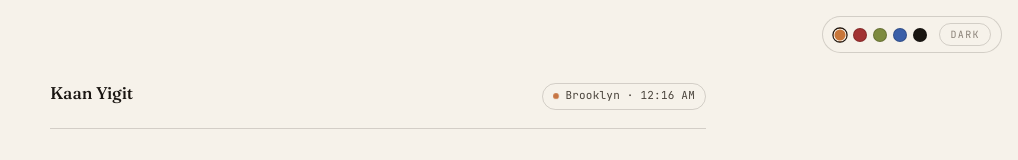
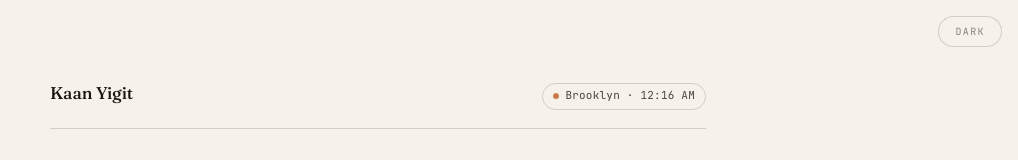
Before and after one commit to kaanyigit-repo/kaanyigit-com, a Next.js app: page / in a window 1280 px wide. Shown: the top 160 px of the page, without its empty margins (262-1280 px from the left). Built offline with nearby package versions, Linux system fonts and the light colour scheme.

Commit message:
ui(theme-controls): drop accent picker, ember locked as default

```diff
--- a/app/globals.css
+++ b/app/globals.css
@@ -36,12 +36,6 @@ body {
   --rule-2: rgba(232, 226, 212, 0.08);
 }
 
-/* Accent palette swaps. Default (no attr) is ember from :root above. */
-:root[data-accent="ember"]   { --accent: oklch(0.62 0.13 50); }
-:root[data-accent="crimson"] { --accent: oklch(0.50 0.17 25); }
-:root[data-accent="olive"]   { --accent: oklch(0.55 0.10 110); }
-:root[data-accent="cobalt"]  { --accent: oklch(0.50 0.14 250); }
-:root[data-accent="mono"]    { --accent: var(--ink); }
 
 body {
   background: var(--paper);
@@ -968,8 +962,7 @@ a.doc-pill:hover {
   z-index: 50;
   display: flex;
   align-items: center;
-  gap: 12px;
-  padding: 6px 10px;
+  padding: 4px 6px;
   background: color-mix(in oklab, var(--paper) 88%, transparent);
   backdrop-filter: blur(8px) saturate(1.1);
   -webkit-backdrop-filter: blur(8px) saturate(1.1);
@@ -977,33 +970,9 @@ a.doc-pill:hover {
   border-radius: 999px;
   font-family: var(--font-jetbrains-mono), ui-monospace, monospace;
 }
-.theme-controls-accents {
-  display: flex;
-  gap: 6px;
-}
-.theme-controls-swatch {
-  width: 14px;
-  height: 14px;
-  border-radius: 50%;
-  border: 1px solid rgba(0, 0, 0, 0.18);
-  cursor: pointer;
-  padding: 0;
-  transition: transform 0.15s, border-color 0.15s, box-shadow 0.15s;
-}
-.theme-controls-swatch:hover {
-  transform: scale(1.18);
-}
-.theme-controls-swatch.is-active {
-  transform: scale(1.1);
-  border-color: var(--ink);
-  box-shadow: 0 0 0 1px var(--paper) inset;
-}
-:root[data-theme="dark"] .theme-controls-swatch {
-  border-color: rgba(255, 255, 255, 0.22);
-}
 .theme-controls-toggle {
   background: transparent;
-  border: 1px solid var(--rule);
+  border: none;
   color: var(--ink-mute);
   font-family: inherit;
   font-size: 10px;
@@ -1012,23 +981,16 @@ a.doc-pill:hover {
   padding: 4px 10px;
   border-radius: 999px;
   cursor: pointer;
-  transition: color 0.15s, border-color 0.15s, background 0.15s;
+  transition: color 0.15s, background 0.15s;
 }
 .theme-controls-toggle:hover {
   color: var(--ink);
-  border-color: var(--accent);
   background: var(--rule-2);
 }
 @media (max-width: 520px) {
   .theme-controls {
     top: 10px;
     right: 10px;
-    padding: 5px 8px;
-    gap: 8px;
-  }
-  .theme-controls-swatch {
-    width: 12px;
-    height: 12px;
   }
 }
 
--- a/app/layout.tsx
+++ b/app/layout.tsx
@@ -59,9 +59,9 @@ export default function RootLayout({
     >
       <head>
         <script
-          // Set theme + accent before paint so persisted choices apply with no flash.
+          // Set theme before paint so persisted choice applies with no flash.
           dangerouslySetInnerHTML={{
-            __html: `(function(){try{var t=localStorage.getItem('theme');if(t==='dark'||t==='light'){document.documentElement.dataset.theme=t;}var a=localStorage.getItem('accent');if(a){document.documentElement.dataset.accent=a;}}catch(e){}})();`,
+            __html: `(function(){try{var t=localStorage.getItem('theme');if(t==='dark'||t==='light'){document.documentElement.dataset.theme=t;}}catch(e){}})();`,
           }}
         />
       </head>
--- a/components/ThemeControls.tsx
+++ b/components/ThemeControls.tsx
@@ -3,31 +3,16 @@
 import { useEffect, useState } from "react";
 
 type Theme = "light" | "dark";
-type Accent = "ember" | "crimson" | "olive" | "cobalt" | "mono";
-
-const ACCENTS: { id: Accent; label: string; hex: string }[] = [
-  { id: "ember", label: "Ember", hex: "#c87639" },
-  { id: "crimson", label: "Crimson", hex: "#a23232" },
-  { id: "olive", label: "Olive", hex: "#7d8a3e" },
-  { id: "cobalt", label: "Cobalt", hex: "#3a5fa8" },
-  { id: "mono", label: "Mono", hex: "#1a1612" },
-];
 
 export function ThemeControls() {
   const [theme, setTheme] = useState<Theme>("light");
-  const [accent, setAccent] = useState<Accent>("ember");
   const [mounted, setMounted] = useState(false);
 
   useEffect(() => {
-    const storedTheme = (localStorage.getItem("theme") as Theme | null) ?? null;
-    const storedAccent = (localStorage.getItem("accent") as Accent | null) ?? null;
-    const initialTheme: Theme =
-      storedTheme ?? (document.documentElement.dataset.theme === "dark" ? "dark" : "light");
-    const initialAccent: Accent =
-      storedAccent ??
-      ((document.documentElement.dataset.accent as Accent | undefined) ?? "ember");
-    setTheme(initialTheme);
-    setAccent(initialAccent);
+    const stored = (localStorage.getItem("theme") as Theme | null) ?? null;
+    const initial: Theme =
+      stored ?? (document.documentElement.dataset.theme === "dark" ? "dark" : "light");
+    setTheme(initial);
     setMounted(true);
   }, []);
 
@@ -41,36 +26,10 @@ export function ThemeControls() {
     }
   };
 
-  const updateAccent = (next: Accent) => {
-    setAccent(next);
-    document.documentElement.dataset.accent = next;
-    try {
-      localStorage.setItem("accent", next);
-    } catch {
-      /* private mode */
-    }
-  };
-
   if (!mounted) return null;
 
   return (
     <div className="theme-controls" aria-label="Theme controls">
-      <div className="theme-controls-accents" role="group" aria-label="Accent color">
-        {ACCENTS.map((a) => (
-          <button
-            key={a.id}
-            type="button"
-            className={
-              "theme-controls-swatch" + (accent === a.id ? " is-active" : "")
-            }
-            style={{ background: a.hex }}
-            aria-label={a.label}
-            aria-pressed={accent === a.id}
-            onClick={() => updateAccent(a.id)}
-            title={a.label}
-          />
-        ))}
-      </div>
       <button
         type="button"
         className="theme-controls-toggle"
```
